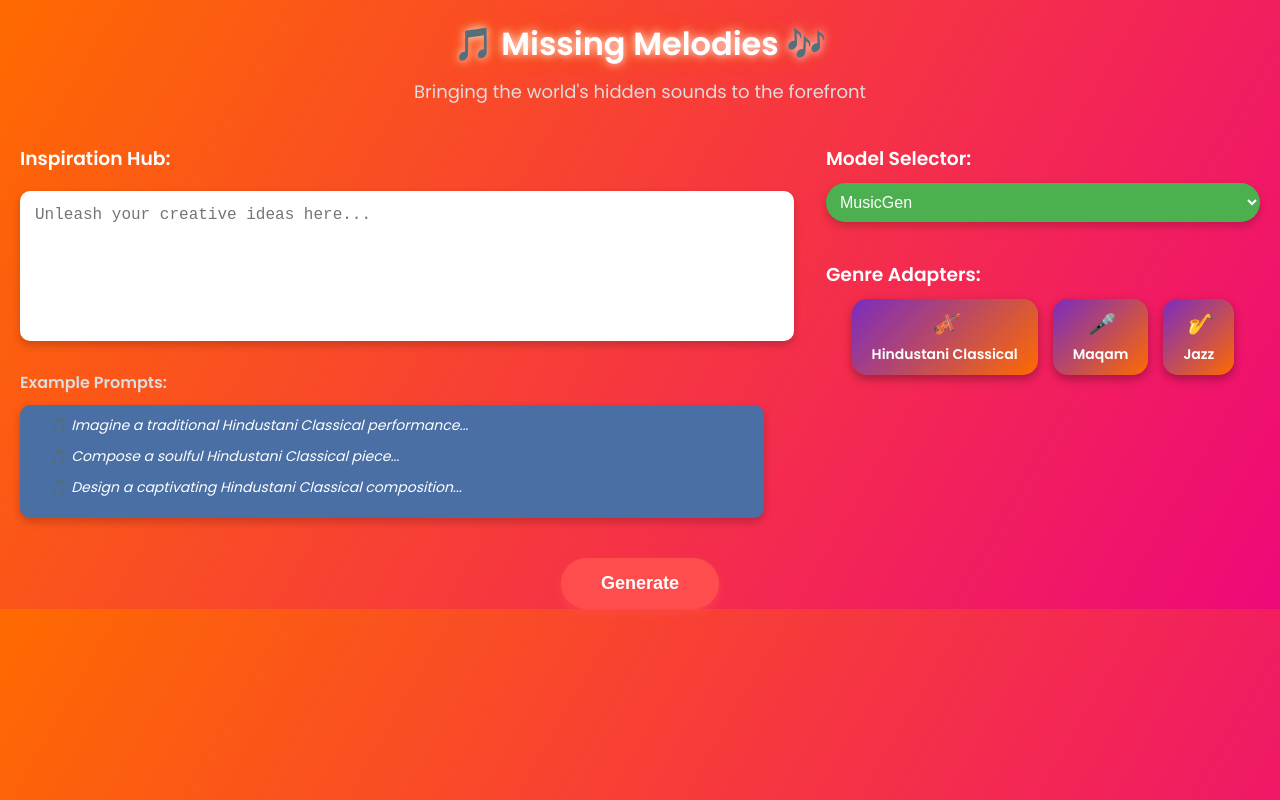
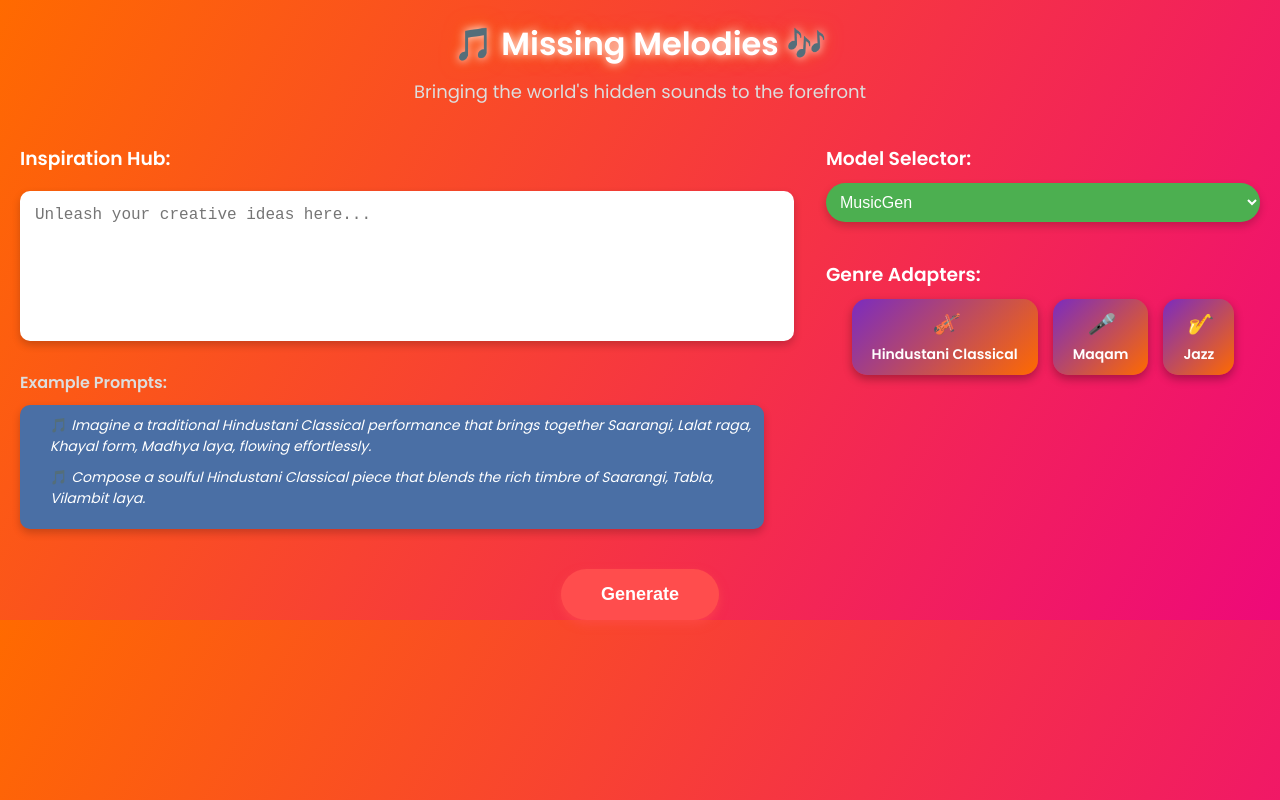
Before and after one commit to shivam-MBZUAI/Music-Generator, a plain HTML site: page index.html in a window 1280 px wide. Drawn offline with Linux system fonts and the light colour scheme.

Commit message:
Update index.html

```diff
--- a/index.html
+++ b/index.html
@@ -184,9 +184,8 @@
         <h4>Example Prompts:</h4>
         <div>
           <ul>
-            <li>🎵 <i>Imagine a traditional Hindustani Classical performance...</i></li>
-            <li>🎵 <i>Compose a soulful Hindustani Classical piece...</i></li>
-            <li>🎵 <i>Design a captivating Hindustani Classical composition...</i></li>
+            <li>🎵 <i>Imagine a traditional Hindustani Classical performance that brings together Saarangi, Lalat raga, Khayal form, Madhya laya, flowing effortlessly.</i></li>
+            <li>🎵 <i>Compose a soulful Hindustani Classical piece that blends the rich timbre of Saarangi, Tabla, Vilambit laya.</i></li>
           </ul>
         </div>
       </div>
```
